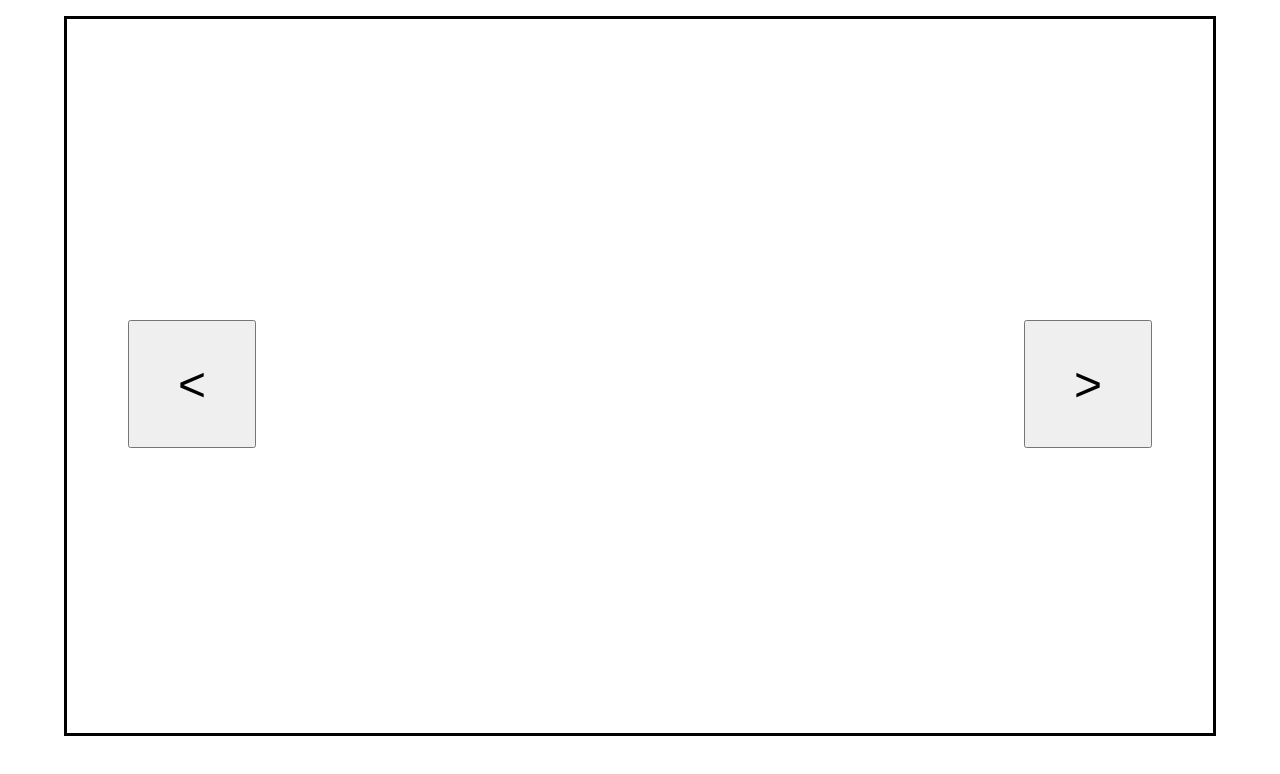
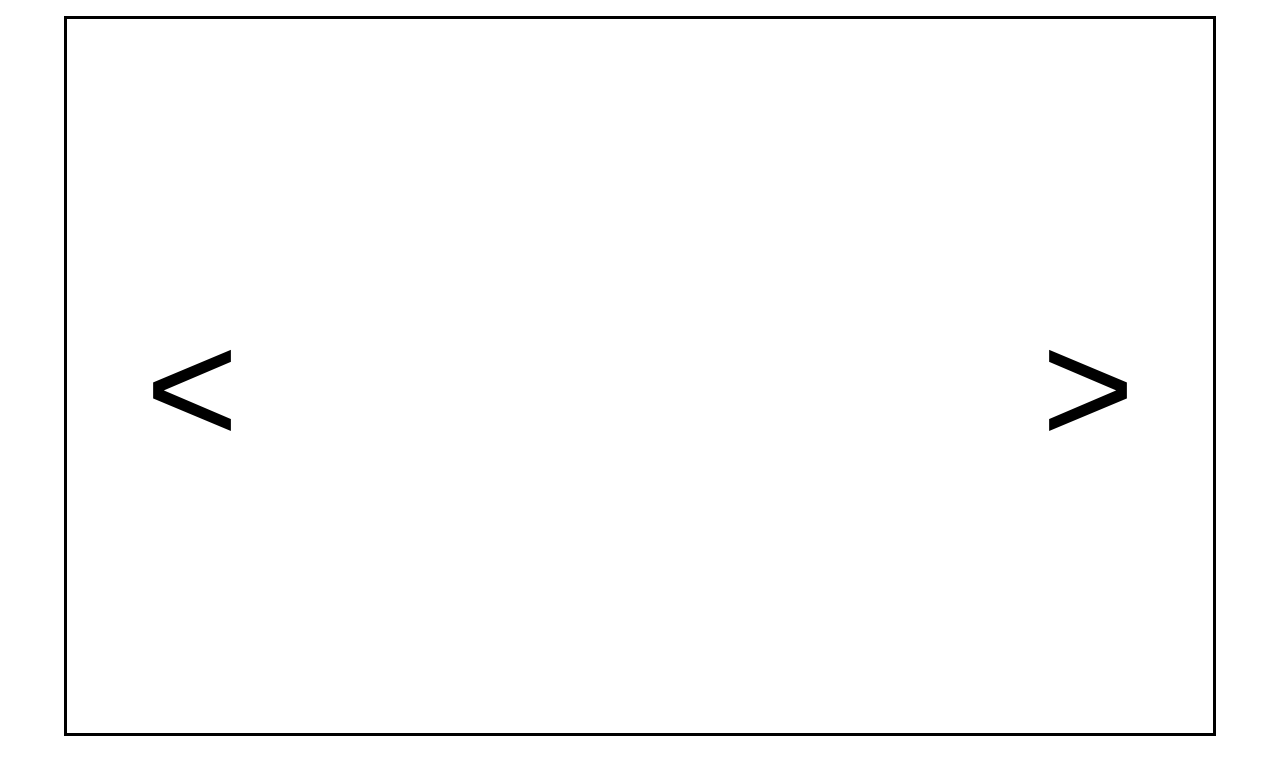
Before and after one commit to KimInteger/function, a plain HTML site: page firstProject/projectFocus.html in a window 1280 px wide. Drawn offline with Linux system fonts and the light colour scheme.

Commit message:
오전수업

```diff
--- a/firstProject/projectFocus.html
+++ b/firstProject/projectFocus.html
@@ -8,6 +8,7 @@
 </head>
 <body>
   <div id="root">
+    <div id="partition"></div>
     <button id="leftMove">&lt;</button>
     <button id="rightMove">&gt;</button>
   </div>
--- a/firstProject/projectFocus.js
+++ b/firstProject/projectFocus.js
@@ -0,0 +1,7 @@
+const root = document.getElementById('root');
+
+const leftBtn = document.getElementById('leftMove');
+
+const rightBtn = document.getElementById('rightMove');
+
+const partition = document.getElementById('partition');
--- a/firstProject/projectFocus.scss
+++ b/firstProject/projectFocus.scss
@@ -15,23 +15,29 @@
 
 #leftMove {
   position: absolute;
-  top: 40%;
+  top: 37%;
   left: 10vw;
   flex-shrink: 0;
   width: 10vw;
   height: 10vw;
-  font-size: 3rem;
+  font-size: 10rem;
+  background-color: white;
+  border: none;
+  z-index: 4;
   cursor: pointer;
 }
 
 #rightMove {
   position: absolute;
-  top: 40%;
+  top: 37%;
   left: 80vw;
   flex-shrink: 0;
   width: 10vw;
   height: 10vw;
-  font-size: 3rem;
+  font-size: 10rem;
+  background-color: white;
+  border: none;
+  z-index: 4;
   cursor: pointer;
 }
 
```
Also changed, not shown: 240507/todayStudy.html (added, +11 -0 lines), firstProject/projectFocus.css, 1 other file.
